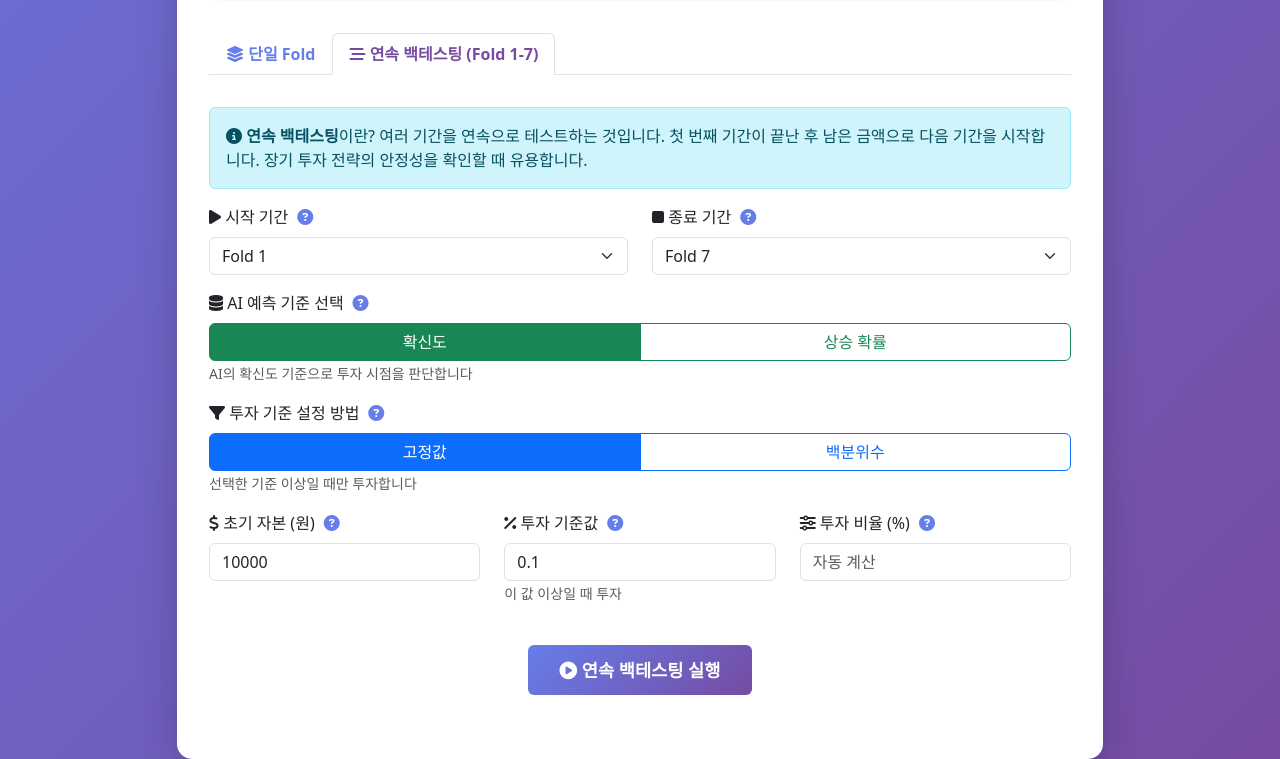
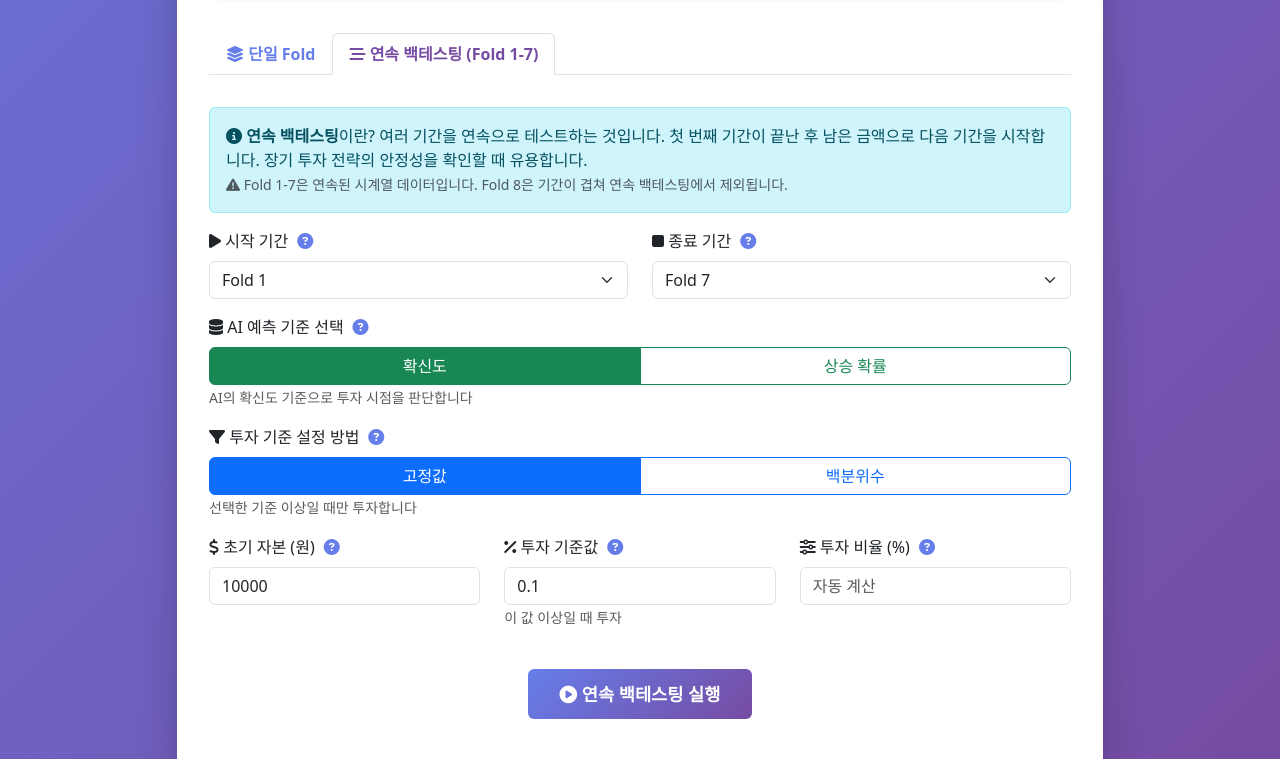
Before and after one commit to invigoworks-knu/engine, a Spring Boot app: page / in a window 1280 px wide, after a click on "연속 백테스팅 (Fold 1-7)". Shown: the part 1131-1890 px from the top of the page. Run offline with Spring Boot 4, Linux system fonts and the light colour scheme; data that the repository does not hold is empty.

Commit message:
fix: 연속 백테스팅에서 Fold 8 선택 제외
Fold 8은 Fold 6, 7과 기간이 겹치므로 연속 백테스팅에서 제외

## 변경 사항
- 시작 기간: Fold 1-7만 선택 가능 (기존 1-8)
- 종료 기간: Fold 1-7만 선택 가능 (Fold 8 옵션 제거)
- 안내 메시지 추가: Fold 8 제외 이유 설명
- 툴팁 텍스트 개선

## 이유
Fold 1-7은 시간 순서대로 연속된 시계열 데이터이지만,
Fold 8은 최종 테스트 세트로 기간이 겹쳐 연속 백테스팅에 부적합

```diff
--- a/src/main/resources/templates/index.html
+++ b/src/main/resources/templates/index.html
@@ -340,29 +340,29 @@
                         <div class="tab-pane fade" id="sequential" role="tabpanel">
                             <form action="/backtest-sequential" method="get">
                                 <div class="alert alert-info" role="alert">
-                                    <i class="fas fa-info-circle"></i> <strong>연속 백테스팅</strong>이란? 여러 기간을 연속으로 테스트하는 것입니다. 첫 번째 기간이 끝난 후 남은 금액으로 다음 기간을 시작합니다. 장기 투자 전략의 안정성을 확인할 때 유용합니다.
+                                    <i class="fas fa-info-circle"></i> <strong>연속 백테스팅</strong>이란? 여러 기간을 연속으로 테스트하는 것입니다. 첫 번째 기간이 끝난 후 남은 금액으로 다음 기간을 시작합니다. 장기 투자 전략의 안정성을 확인할 때 유용합니다.<br/>
+                                    <small class="text-muted"><i class="fas fa-exclamation-triangle"></i> Fold 1-7은 연속된 시계열 데이터입니다. Fold 8은 기간이 겹쳐 연속 백테스팅에서 제외됩니다.</small>
                                 </div>
                                 <div class="row">
                                     <div class="col-md-6 mb-3">
                                         <label class="form-label">
                                             <i class="fas fa-play"></i> 시작 기간
                                             <i class="fas fa-question-circle tooltip-icon" data-bs-toggle="tooltip"
-                                               title="어느 시기부터 시뮬레이션을 시작할지 선택합니다. 보통 Fold 1부터 시작하여 여러 기간을 연속으로 테스트합니다."></i>
+                                               title="어느 시기부터 시뮬레이션을 시작할지 선택합니다. Fold 1-7은 시간 순서대로 연속된 데이터입니다."></i>
                                         </label>
                                         <select class="form-select" name="startFold" required>
                                             <option value="1" selected>Fold 1</option>
-                                            <option th:each="i : ${#numbers.sequence(2, 8)}" th:value="${i}" th:text="${'Fold ' + i}"></option>
+                                            <option th:each="i : ${#numbers.sequence(2, 7)}" th:value="${i}" th:text="${'Fold ' + i}"></option>
                                         </select>
                                     </div>
                                     <div class="col-md-6 mb-3">
                                         <label class="form-label">
                                             <i class="fas fa-stop"></i> 종료 기간
                                             <i class="fas fa-question-circle tooltip-icon" data-bs-toggle="tooltip"
-                                               title="어느 시기까지 시뮬레이션할지 선택합니다. Fold 1-7까지 연속으로 실행하면 약 2년간의 장기 투자 전략을 확인할 수 있습니다."></i>
+                                               title="어느 시기까지 시뮬레이션할지 선택합니다. Fold 1-7까지 연속으로 실행하면 장기 투자 전략의 안정성을 확인할 수 있습니다."></i>
                                         </label>
                                         <select class="form-select" name="endFold" required>
                                             <option th:each="i : ${#numbers.sequence(1, 7)}" th:value="${i}" th:text="${'Fold ' + i}" th:selected="${i == 7}"></option>
-                                            <option value="8">Fold 8 (테스트)</option>
                                         </select>
                                     </div>
                                 </div>
```
